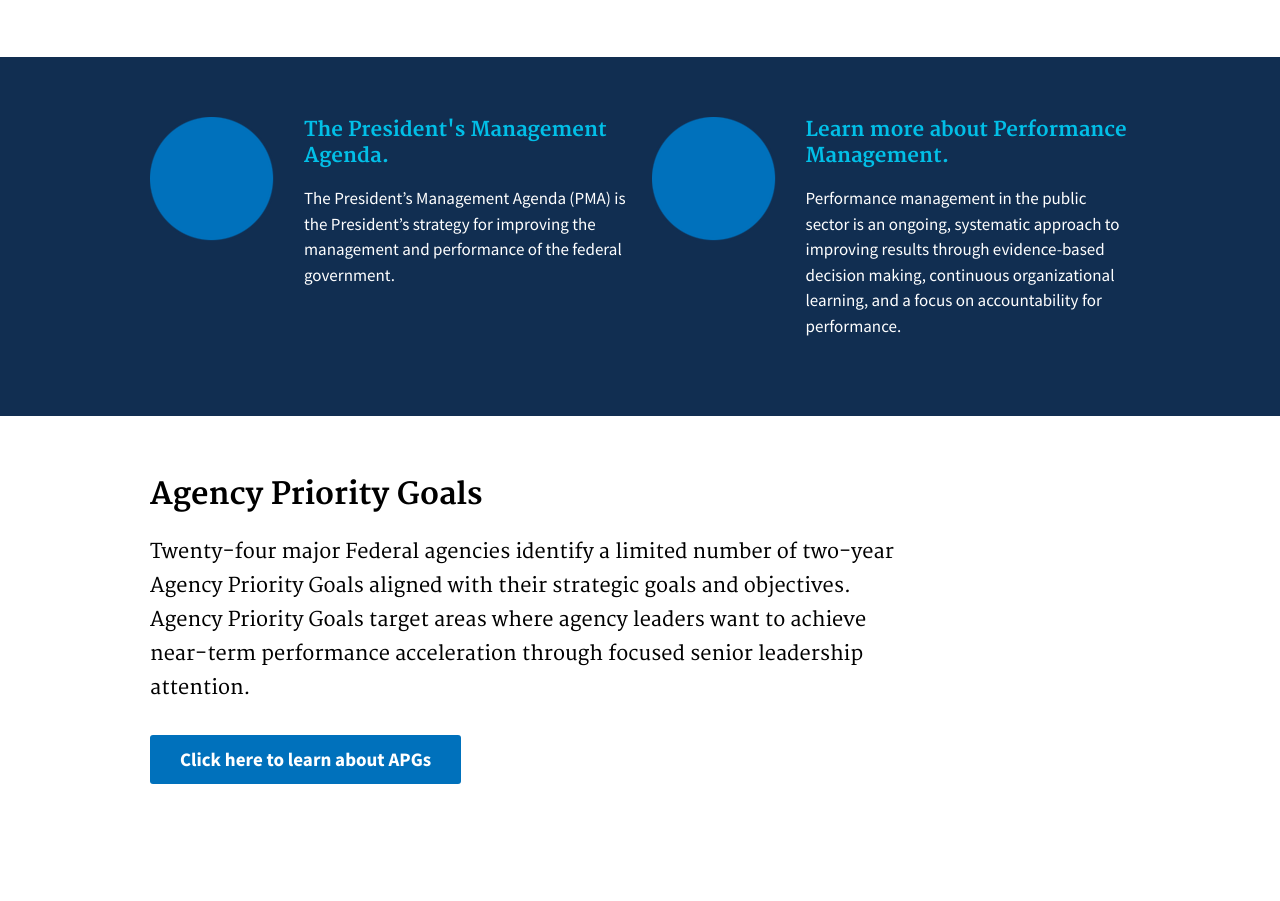
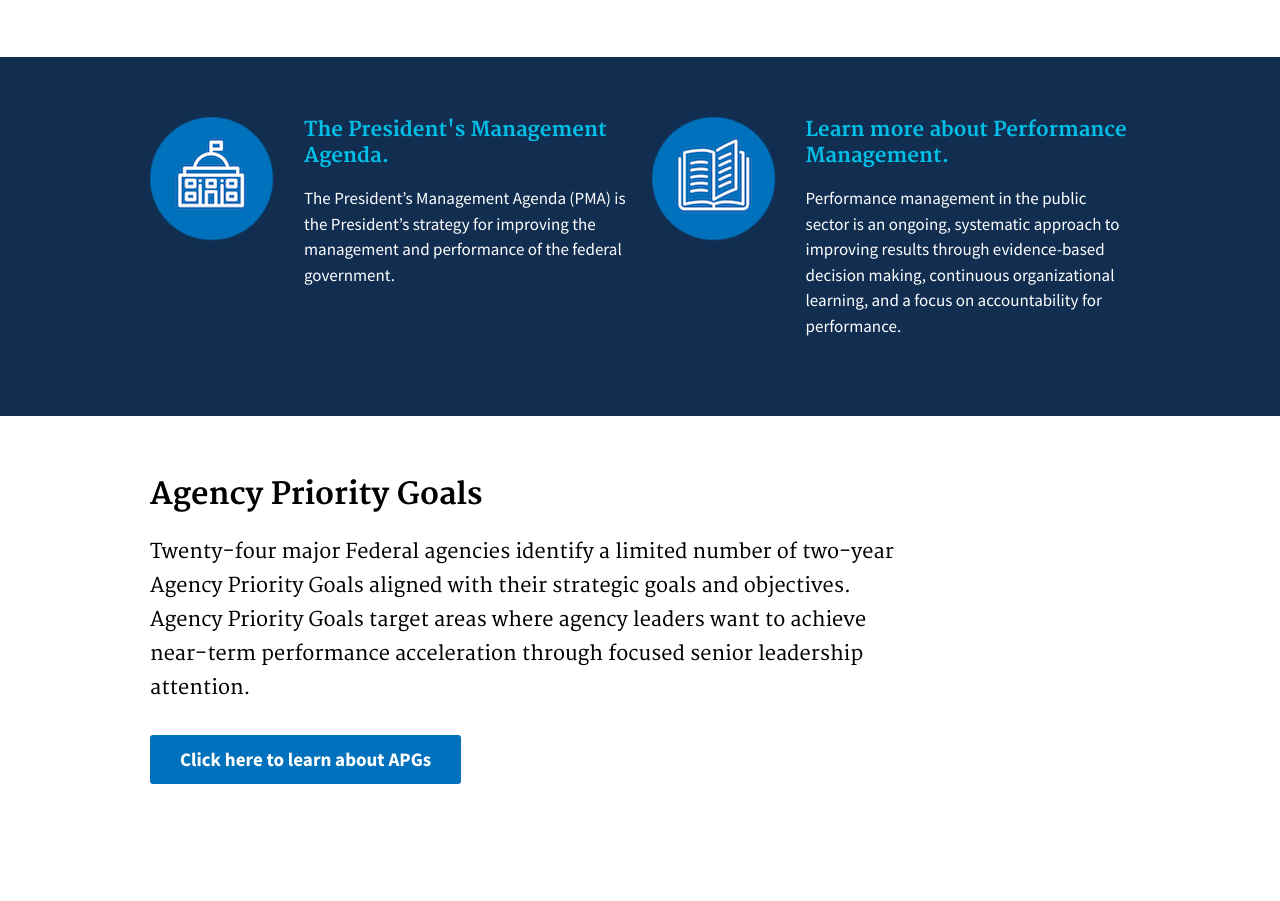
Before and after one commit to meganlooff/performance-dot-gov-1, a plain HTML site: page index.html in a window 1280 px wide. Shown: the part 834-1735 px from the top of the page. Drawn offline with Linux system fonts and the light colour scheme.

Commit message:
Update index.html

```diff
--- a/index.html
+++ b/index.html
@@ -283,14 +283,14 @@
     <section class="usa-section usa-section-dark usa-graphic_list">
       <div class="usa-grid usa-graphic_list-row">
         <div class="usa-width-one-half usa-media_block">
-          <img class="usa-media_block-img"  src="img/circle-124.png" alt="Alt text">
+          <img class="usa-media_block-img"  src="img/homepage images/436043_original.png" alt="Alt text">
           <div class="usa-media_block-body">
             <h3>The President's Management Agenda.</h3>
             <p>The President’s Management Agenda (PMA) is the President’s strategy for improving the management and performance of the federal government.</p>
           </div>
         </div>
         <div class="usa-width-one-half usa-media_block">
-          <img class="usa-media_block-img"  src="img/circle-124.png" alt="Alt text">
+          <img class="usa-media_block-img"  src="img/homepage images/436044_original.png" alt="Alt text">
           <div class="usa-media_block-body">
             <h3>Learn more about Performance Management.</h3>
             <p>Performance management in the public sector is an ongoing, systematic approach to improving results through evidence-based decision making, continuous organizational learning, and a focus on accountability for performance.</p>
```
